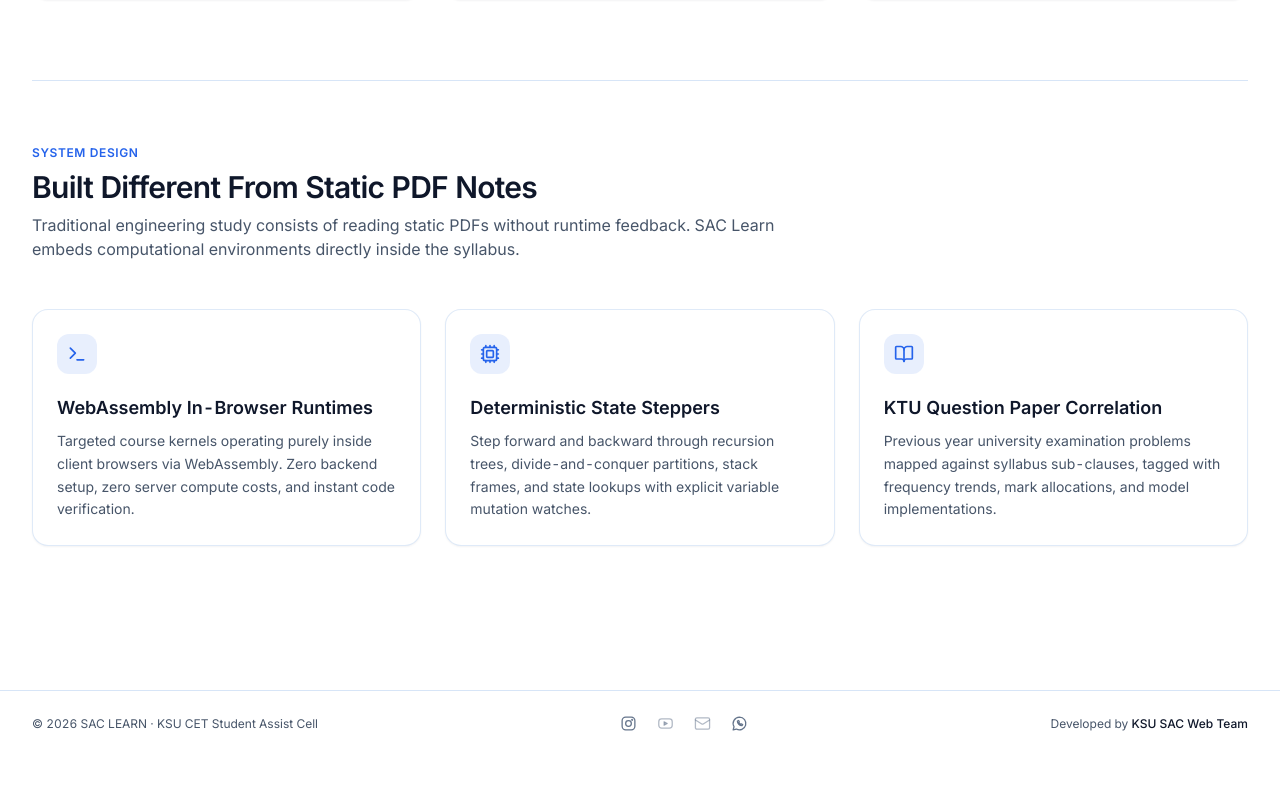
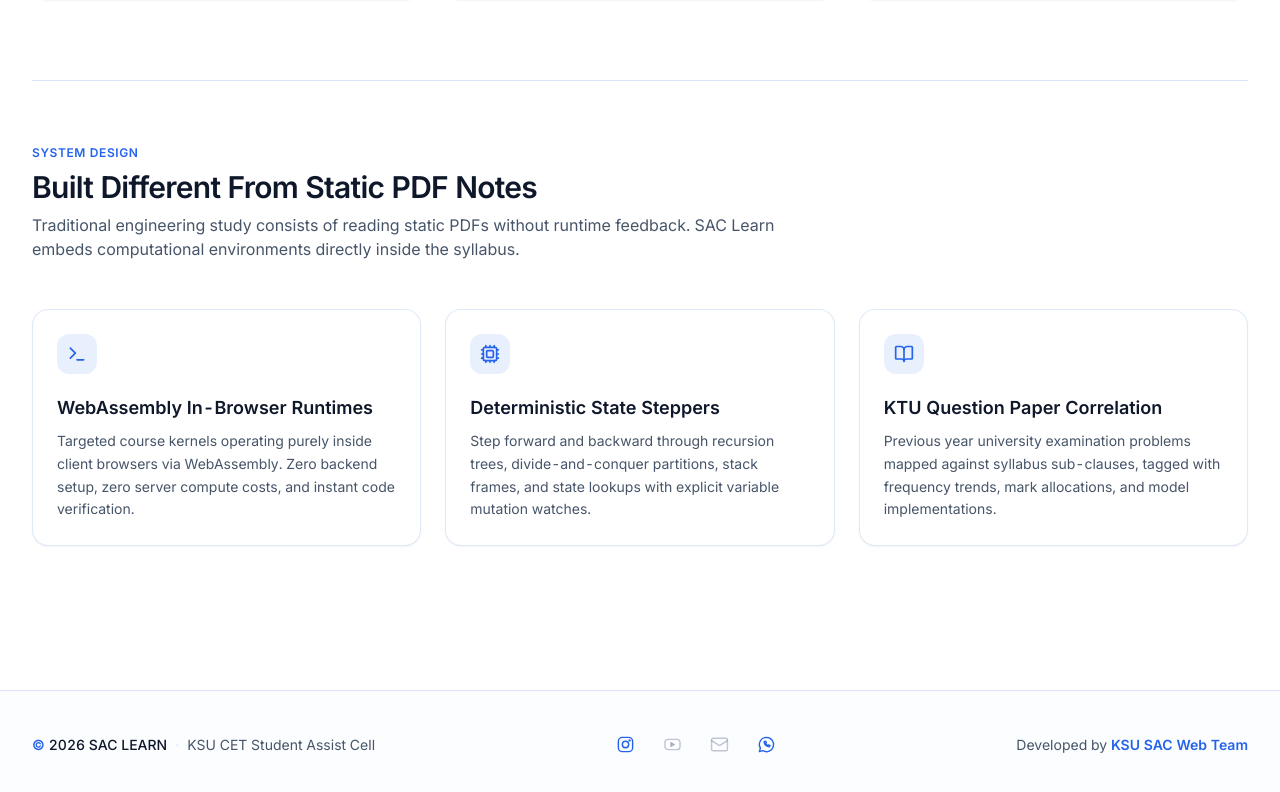
Before and after one commit to mareomanoj6/saclearn, a React (Vite) app: page / in a window 1280 px wide. Shown: the part 1419-2211 px from the top of the page. Before the commit the page ends 2155 px from the top, so only its background shows below. Built offline with nearby package versions, Linux system fonts and the light colour scheme.

Commit message:
style(footer): enhance padding, typography and accent styling

```diff
--- a/src/components/Footer.tsx
+++ b/src/components/Footer.tsx
@@ -4,17 +4,20 @@ import { LINKS } from '../data/links'
 
 export function Footer() {
   const items = [
-    { label: 'Instagram', url: LINKS.instagramKsuCet, icon: <InstagramIcon width={17} height={17} /> },
-    { label: 'YouTube', url: LINKS.youtube, icon: <YoutubeIcon width={17} height={17} /> },
-    { label: 'Email', url: LINKS.email ? 'mailto:' + LINKS.email : '', icon: <Mail size={17} strokeWidth={1.8} /> },
-    { label: 'WhatsApp', url: LINKS.whatsapp, icon: <WhatsappIcon width={17} height={17} /> },
+    { label: 'Instagram', url: LINKS.instagramKsuCet, icon: <InstagramIcon width={19} height={19} /> },
+    { label: 'YouTube', url: LINKS.youtube, icon: <YoutubeIcon width={19} height={19} /> },
+    { label: 'Email', url: LINKS.email ? 'mailto:' + LINKS.email : '', icon: <Mail size={19} strokeWidth={1.8} /> },
+    { label: 'WhatsApp', url: LINKS.whatsapp, icon: <WhatsappIcon width={19} height={19} /> },
   ]
 
   return (
-    <footer className="border-t border-line mt-auto bg-bg/50 backdrop-blur-sm">
-      <div className="mx-auto max-w-[1440px] px-4 lg:px-8 py-5 safe-bottom flex flex-col md:flex-row items-center justify-between gap-4 text-xs text-muted">
-        <div className="text-center md:text-left">
-          © 2026 SAC LEARN · KSU CET Student Assist Cell
+    <footer className="border-t border-line bg-surface/30 backdrop-blur-md">
+      <div className="mx-auto max-w-[1440px] px-4 lg:px-8 py-7 sm:py-9 flex flex-col md:flex-row items-center justify-between gap-5 text-sm">
+        <div className="text-center md:text-left text-muted">
+          <span className="text-accent font-semibold mr-1">©</span>
+          <span className="text-fg font-medium">2026 SAC LEARN</span>
+          <span className="mx-2 text-line" aria-hidden>·</span>
+          <span>KSU CET Student Assist Cell</span>
         </div>
 
         <div className="flex items-center gap-3">
@@ -26,7 +29,7 @@ export function Footer() {
               rel="noopener noreferrer"
               aria-label={i.label}
               title={i.label}
-              className="text-subtle hover:text-accent transition-colors p-1"
+              className="text-accent hover:text-accent-strong p-2 rounded-lg hover:bg-accent-soft transition-all"
             >
               {i.icon}
             </a>
@@ -35,15 +38,15 @@ export function Footer() {
               key={i.label}
               aria-label={i.label + ' (coming soon)'}
               title={i.label + ' (coming soon)'}
-              className="text-subtle/50 p-1"
+              className="text-subtle/40 p-2"
             >
               {i.icon}
             </span>
           ))}
         </div>
 
-        <div className="text-center md:text-right">
-          Developed by <span className="font-medium text-fg">KSU SAC Web Team</span>
+        <div className="text-center md:text-right text-muted">
+          Developed by <span className="font-semibold text-accent">KSU SAC Web Team</span>
         </div>
       </div>
     </footer>
```
